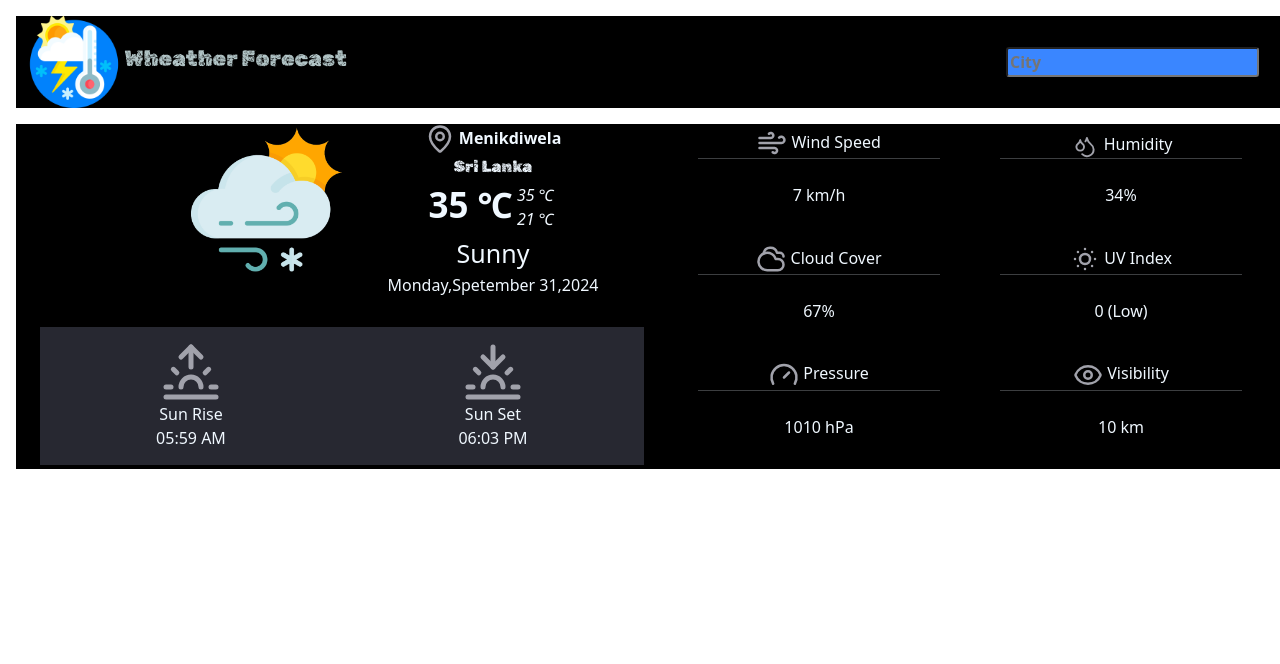
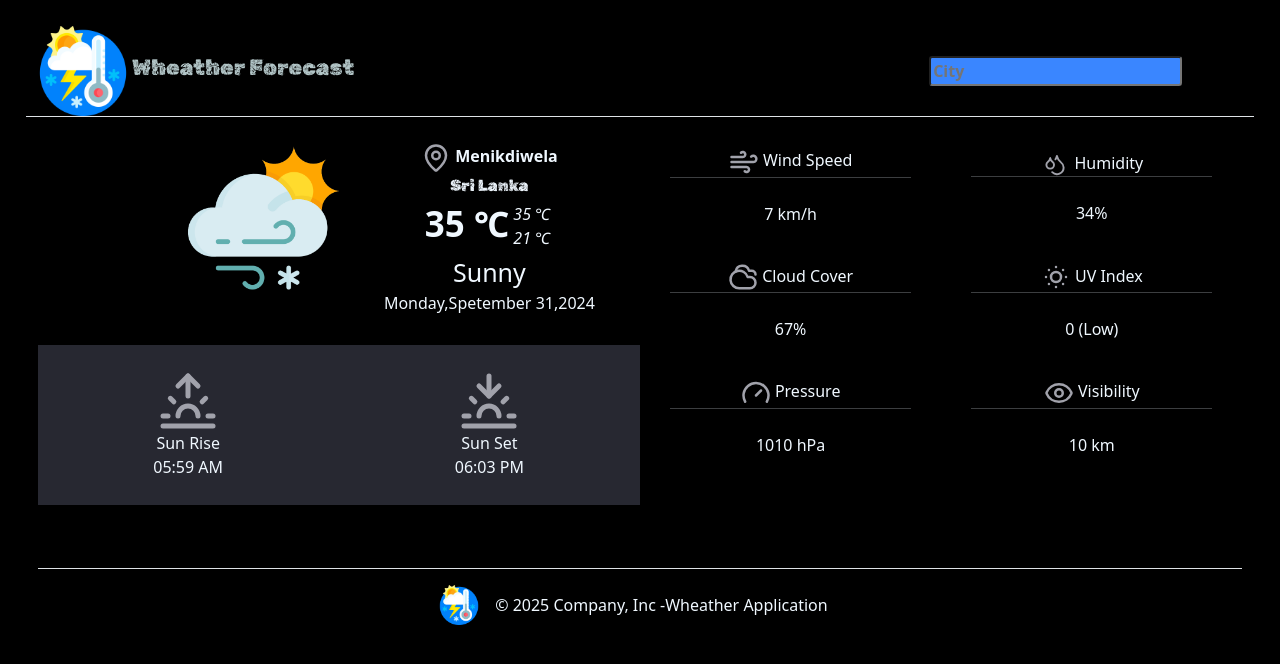
Before and after one commit to SamanS-96/Whether-Application, a plain HTML site: page index.html in a window 1280 px wide. Drawn offline with nearby package versions, Linux system fonts and the light colour scheme.

Commit message:
UI design completed

```diff
--- a/assets/css/style.css
+++ b/assets/css/style.css
@@ -4,12 +4,14 @@
 }
 
 .main_header_div{
-    background-color: black;
+    /* background-color: rgb(190, 62, 62); */
     display: flex;
-    /* justify-content: space-between; */
+    width: 96%;
+    margin: 2%;
 }
 
 .header_left_side{
+    /* background-color: aquamarine; */
     display: flex;
     align-items: center;
     width: 50%;
@@ -27,16 +29,17 @@
 }
 
 .header_right_side{
-    width: 50%;
+    /* background-color: burlywood; */
     display: flex;
     align-items: center;
     justify-content: right;
+    width: 50%;
 }
 
 .header_right_side input{
     cursor: text;
     border-radius: 0.2rem;
-    margin-right: 25px;
+    margin-right: 10%;
     background-color: #3a86ff;
     color: black;
     font-weight: bold;
@@ -44,8 +47,10 @@
 
 .main_div{
     display: flex;
-    background-color: black;
     color: aliceblue;
+    height: 400px;
+    width: 96%;
+    margin: 2%;
 }
 
 .main_left_side{
@@ -58,7 +63,6 @@
 .main_right_side{
     width: 50%;
     height: 40%;
-    background-color: black;
 }
 
 #city_name{
--- a/index.html
+++ b/index.html
@@ -11,10 +11,10 @@
     <link rel="stylesheet" href="assets/css/style.css">
 </head>
 
-<body>
+<body style="background-color: black;">
     <!-- HEADER -->
-    <div class="container-fluid m-3">
-        <div class="row main_header_div">
+    <div>
+        <div class="main_header_div container-fluid border-bottom">
             <div class="header_left_side">
                 <div class="page_logo_div">
                     <img src="assets/img/logo.png" alt="Wheather Forecast">
@@ -28,7 +28,7 @@
     </div>
 
     <!-- MAIN WHEATHER DETAILS SECTION -->
-    <div class="row main_div container-fluid m-3">
+    <div class="main_div container-fluid">
         <div class="main_left_side">
             <div style="display: flex;">
                 <div style="width: 50%; text-align: end;">
@@ -62,9 +62,12 @@
                 </div>
 
             </div>
-            <div style="width: 100%; background-color: #272831; display: flex; height: 40%; align-items: center; margin-top: 5%;">
+            <div
+                style="width: 100%; background-color: #272831; display: flex; height: 40%; align-items: center; margin-top: 5%;">
                 <div style="width: 50%;text-align: center;">
-                    <svg xmlns="http://www.w3.org/2000/svg" width="60" height="60" viewBox="0 0 24 24" fill="none" stroke="currentColor" stroke-width="2" stroke-linecap="round" stroke-linejoin="round" class="lucide lucide-sunrise" style="stroke: #a1a2ab;">
+                    <svg xmlns="http://www.w3.org/2000/svg" width="60" height="60" viewBox="0 0 24 24" fill="none"
+                        stroke="currentColor" stroke-width="2" stroke-linecap="round" stroke-linejoin="round"
+                        class="lucide lucide-sunrise" style="stroke: #a1a2ab;">
                         <path d="M12 2v8"></path>
                         <path d="m4.93 10.93 1.41 1.41"></path>
                         <path d="M2 18h2"></path>
@@ -81,7 +84,9 @@
                     </div>
                 </div>
                 <div style="width: 50%; text-align: center;">
-                    <svg xmlns="http://www.w3.org/2000/svg" width="60" height="60" viewBox="0 0 24 24" fill="none" stroke="currentColor" stroke-width="2" stroke-linecap="round" stroke-linejoin="round" class="lucide lucide-sunset" style="stroke: #a1a2ab;">
+                    <svg xmlns="http://www.w3.org/2000/svg" width="60" height="60" viewBox="0 0 24 24" fill="none"
+                        stroke="currentColor" stroke-width="2" stroke-linecap="round" stroke-linejoin="round"
+                        class="lucide lucide-sunset" style="stroke: #a1a2ab;">
                         <path d="M12 10V2"></path>
                         <path d="m4.93 10.93 1.41 1.41"></path>
                         <path d="M2 18h2"></path>
@@ -102,7 +107,9 @@
         <div class="main_right_side" style="display: grid; grid-template-columns: 1fr 1fr;">
 
             <div class="wind_speed_box mt-1 ">
-                <svg xmlns="http://www.w3.org/2000/svg" width="30" height="30" viewBox="0 0 24 24" fill="none" stroke="currentColor" stroke-width="2" stroke-linecap="round" stroke-linejoin="round" class="lucide lucide-wind" style="stroke: #a1a2ab;">
+                <svg xmlns="http://www.w3.org/2000/svg" width="30" height="30" viewBox="0 0 24 24" fill="none"
+                    stroke="currentColor" stroke-width="2" stroke-linecap="round" stroke-linejoin="round"
+                    class="lucide lucide-wind" style="stroke: #a1a2ab;">
                     <path d="M17.7 7.7a2.5 2.5 0 1 1 1.8 4.3H2"></path>
                     <path d="M9.6 4.6A2 2 0 1 1 11 8H2"></path>
                     <path d="M12.6 19.4A2 2 0 1 0 14 16H2"></path>
@@ -115,9 +122,15 @@
             </div>
 
             <div class="humidity_box mt-1">
-                <svg xmlns="http://www.w3.org/2000/svg" width="30" height="23" viewBox="0 0 24 24" fill="none" stroke="currentColor" stroke-width="2" stroke-linecap="round" stroke-linejoin="round" class="lucide lucide-droplets" style="stroke: #a1a2ab;">
-                    <path d="M7 16.3c2.2 0 4-1.83 4-4.05 0-1.16-.57-2.26-1.71-3.19S7.29 6.75 7 5.3c-.29 1.45-1.14 2.84-2.29 3.76S3 11.1 3 12.25c0 2.22 1.8 4.05 4 4.05z"></path>
-                    <path d="M12.56 6.6A10.97 10.97 0 0 0 14 3.02c.5 2.5 2 4.9 4 6.5s3 3.5 3 5.5a6.98 6.98 0 0 1-11.91 4.97"></path>
+                <svg xmlns="http://www.w3.org/2000/svg" width="30" height="23" viewBox="0 0 24 24" fill="none"
+                    stroke="currentColor" stroke-width="2" stroke-linecap="round" stroke-linejoin="round"
+                    class="lucide lucide-droplets" style="stroke: #a1a2ab;">
+                    <path
+                        d="M7 16.3c2.2 0 4-1.83 4-4.05 0-1.16-.57-2.26-1.71-3.19S7.29 6.75 7 5.3c-.29 1.45-1.14 2.84-2.29 3.76S3 11.1 3 12.25c0 2.22 1.8 4.05 4 4.05z">
+                    </path>
+                    <path
+                        d="M12.56 6.6A10.97 10.97 0 0 0 14 3.02c.5 2.5 2 4.9 4 6.5s3 3.5 3 5.5a6.98 6.98 0 0 1-11.91 4.97">
+                    </path>
                 </svg>
                 <label class="mt-1">Humidity</label>
                 <hr class="hr mt-0">
@@ -127,7 +140,9 @@
             </div>
 
             <div class="cloud_cover_box mt-1">
-                <svg xmlns="http://www.w3.org/2000/svg" width="30" height="30" viewBox="0 0 24 24" fill="none" stroke="currentColor" stroke-width="2" stroke-linecap="round" stroke-linejoin="round" class="lucide lucide-cloudy" style="stroke: #a1a2ab;">
+                <svg xmlns="http://www.w3.org/2000/svg" width="30" height="30" viewBox="0 0 24 24" fill="none"
+                    stroke="currentColor" stroke-width="2" stroke-linecap="round" stroke-linejoin="round"
+                    class="lucide lucide-cloudy" style="stroke: #a1a2ab;">
                     <path d="M17.5 21H9a7 7 0 1 1 6.71-9h1.79a4.5 4.5 0 1 1 0 9Z"></path>
                     <path d="M22 10a3 3 0 0 0-3-3h-2.207a5.502 5.502 0 0 0-10.702.5"></path>
                 </svg>
@@ -139,7 +154,9 @@
             </div>
 
             <div class="uv_index_box mt-1">
-                <svg xmlns="http://www.w3.org/2000/svg" width="30" height="30" viewBox="0 0 24 24" fill="none" stroke="currentColor" stroke-width="2" stroke-linecap="round" stroke-linejoin="round" class="lucide lucide-sun-dim" style="stroke: #a1a2ab;">
+                <svg xmlns="http://www.w3.org/2000/svg" width="30" height="30" viewBox="0 0 24 24" fill="none"
+                    stroke="currentColor" stroke-width="2" stroke-linecap="round" stroke-linejoin="round"
+                    class="lucide lucide-sun-dim" style="stroke: #a1a2ab;">
                     <circle cx="12" cy="12" r="4"></circle>
                     <path d="M12 4h.01"></path>
                     <path d="M20 12h.01"></path>
@@ -158,7 +175,9 @@
             </div>
 
             <div class="pressure_box mt-1">
-                <svg xmlns="http://www.w3.org/2000/svg" width="30" height="30" viewBox="0 0 24 24" fill="none" stroke="currentColor" stroke-width="2" stroke-linecap="round" stroke-linejoin="round" class="lucide lucide-gauge" style="stroke: #a1a2ab;">
+                <svg xmlns="http://www.w3.org/2000/svg" width="30" height="30" viewBox="0 0 24 24" fill="none"
+                    stroke="currentColor" stroke-width="2" stroke-linecap="round" stroke-linejoin="round"
+                    class="lucide lucide-gauge" style="stroke: #a1a2ab;">
                     <path d="m12 14 4-4"></path>
                     <path d="M3.34 19a10 10 0 1 1 17.32 0"></path>
                 </svg>
@@ -170,8 +189,12 @@
             </div>
 
             <div class="visibility_box mt-1">
-                <svg xmlns="http://www.w3.org/2000/svg" width="30" height="30" viewBox="0 0 24 24" fill="none" stroke="currentColor" stroke-width="2" stroke-linecap="round" stroke-linejoin="round" class="lucide lucide-eye" style="stroke: #a1a2ab;">
-                    <path d="M2.062 12.348a1 1 0 0 1 0-.696 10.75 10.75 0 0 1 19.876 0 1 1 0 0 1 0 .696 10.75 10.75 0 0 1-19.876 0"></path>
+                <svg xmlns="http://www.w3.org/2000/svg" width="30" height="30" viewBox="0 0 24 24" fill="none"
+                    stroke="currentColor" stroke-width="2" stroke-linecap="round" stroke-linejoin="round"
+                    class="lucide lucide-eye" style="stroke: #a1a2ab;">
+                    <path
+                        d="M2.062 12.348a1 1 0 0 1 0-.696 10.75 10.75 0 0 1 19.876 0 1 1 0 0 1 0 .696 10.75 10.75 0 0 1-19.876 0">
+                    </path>
                     <circle cx="12" cy="12" r="3"></circle>
                 </svg>
                 <label class="mt-1">Visibility</label>
@@ -183,6 +206,17 @@
         </div>
     </div>
 
+    <!-- FOOTER SECTION -->
+    <div class="container-fluid" style="width: 96%; margin: 2%;">
+        <footer class="d-flex flex-wrap justify-content-center align-items-center py-3 border-top">
+            <div class="col-md-4 d-flex align-items-center">
+                <a href="/" class=" me-3 mb-md-0">
+                    <img src="assets/img/logo.png" alt="Logo" style="width: 40px;">
+                </a>
+                <span class="mb-md-0" style="color: aliceblue;">© 2025 Company, Inc -Wheather Application </span>
+            </div>
+        </footer>
+    </div>
 
     <script src="https://cdn.jsdelivr.net/npm/bootstrap@5.3.8/dist/js/bootstrap.bundle.min.js"
         integrity="sha384-FKyoEForCGlyvwx9Hj09JcYn3nv7wiPVlz7YYwJrWVcXK/BmnVDxM+D2scQbITxI"
```
